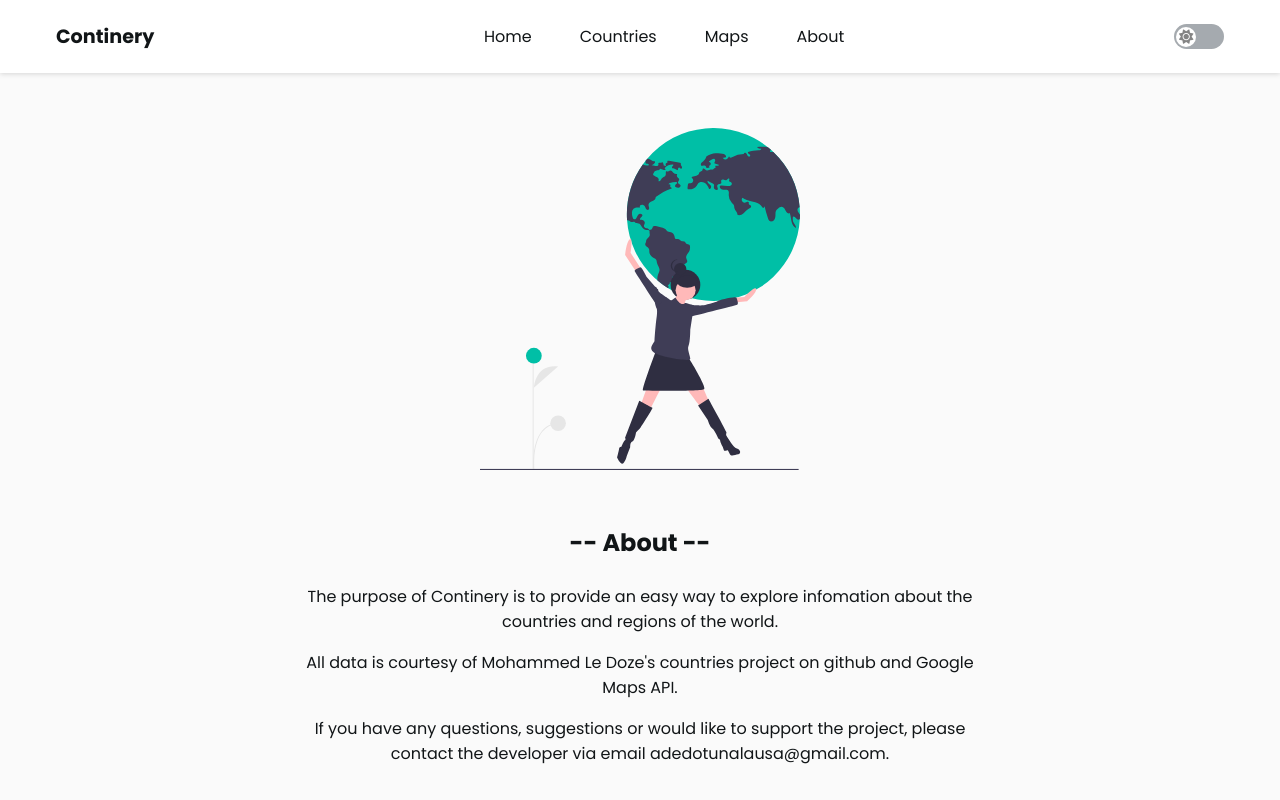
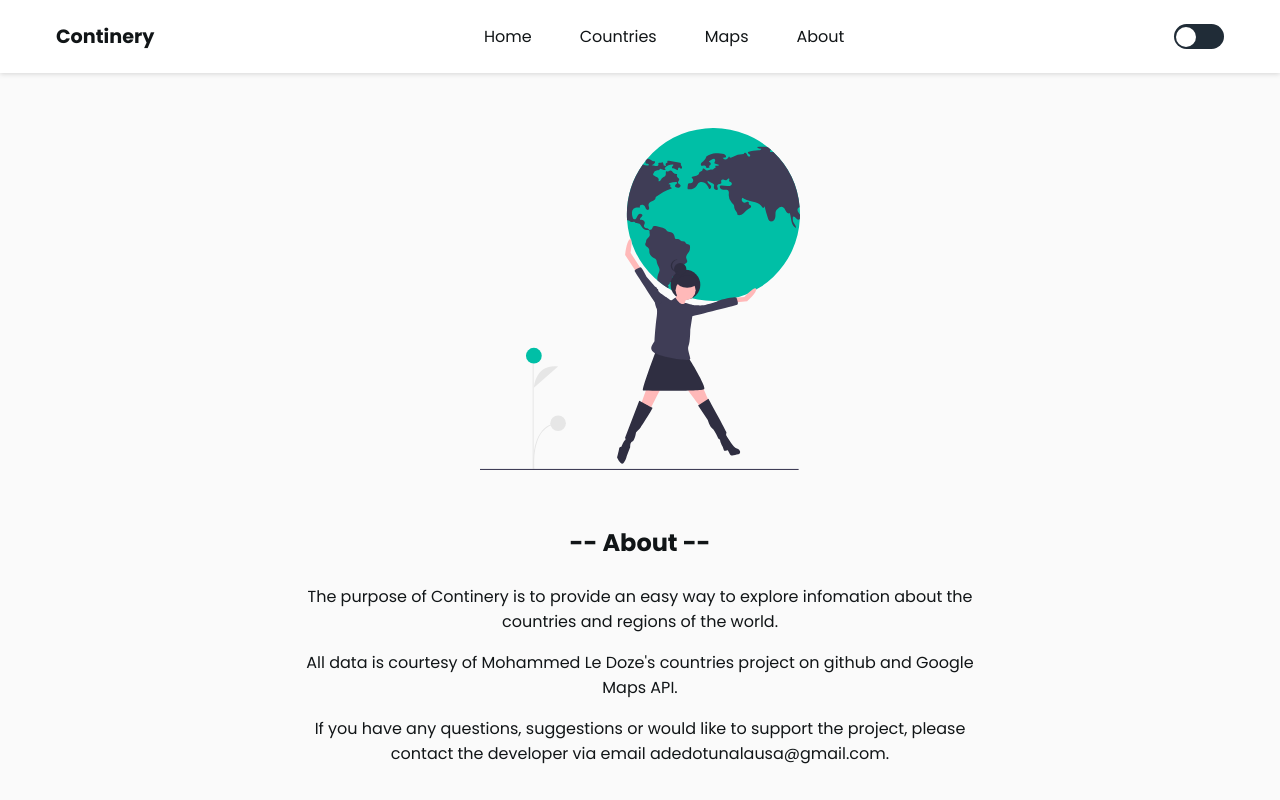
Before and after one commit to adedotunalausa/continery, a React (Create React App) app: page /about in a window 1280 px wide. Shown: the top 800 px of the page. Built offline with nearby package versions, Linux system fonts and the light colour scheme.

Commit message:
Remove theme sign for later

```diff
--- a/public/styles.css
+++ b/public/styles.css
@@ -127,14 +127,6 @@ nav h1 {
     margin-right: 4rem;
 }
 
-.theme-sign {
-    position: absolute;
-    margin-right: 1.6rem;
-    margin-top: .17rem;
-    color: var(--element-color-dark);
-    font-size: 0.9rem;
-}
-
 input[type=checkbox] {
     height: 0;
     width: 0;
@@ -147,7 +139,7 @@ label {
     width: 50px;
     height: 25px;
     background: hsl(207, 26%, 17%);
-    opacity: 0.4;
+    opacity: 1;
     display: block;
     border-radius: 50px;
     position: relative;
--- a/src/components/ThemeBtn.jsx
+++ b/src/components/ThemeBtn.jsx
@@ -3,9 +3,6 @@ import React from 'react'
 export const ThemeBtn = (props) => {
     return (
         <div className="theme-button">
-            <div className="theme-sign">
-                {props.mode === "dark-theme" ? <i className="fas fa-moon"></i> : <i className="fas fa-sun"></i>}
-            </div>
             <input id="dark-theme" onClick={props.addTheme} className="theme-input" type="checkbox" />
             <label htmlFor="dark-theme">Theme</label>
         </div>
```
